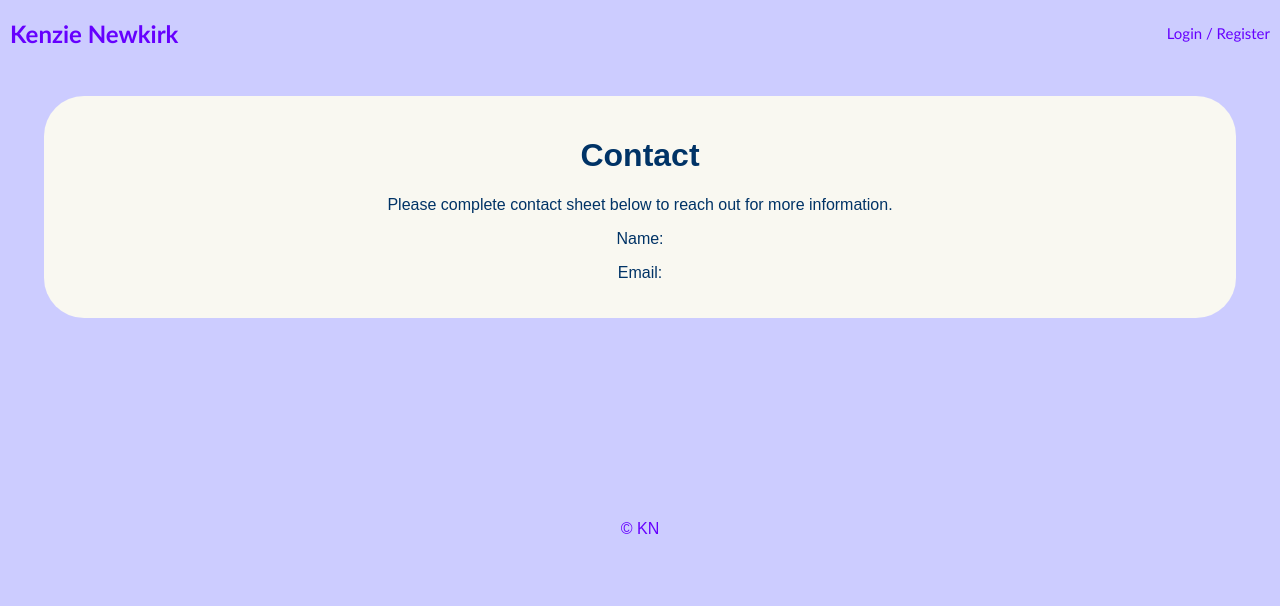
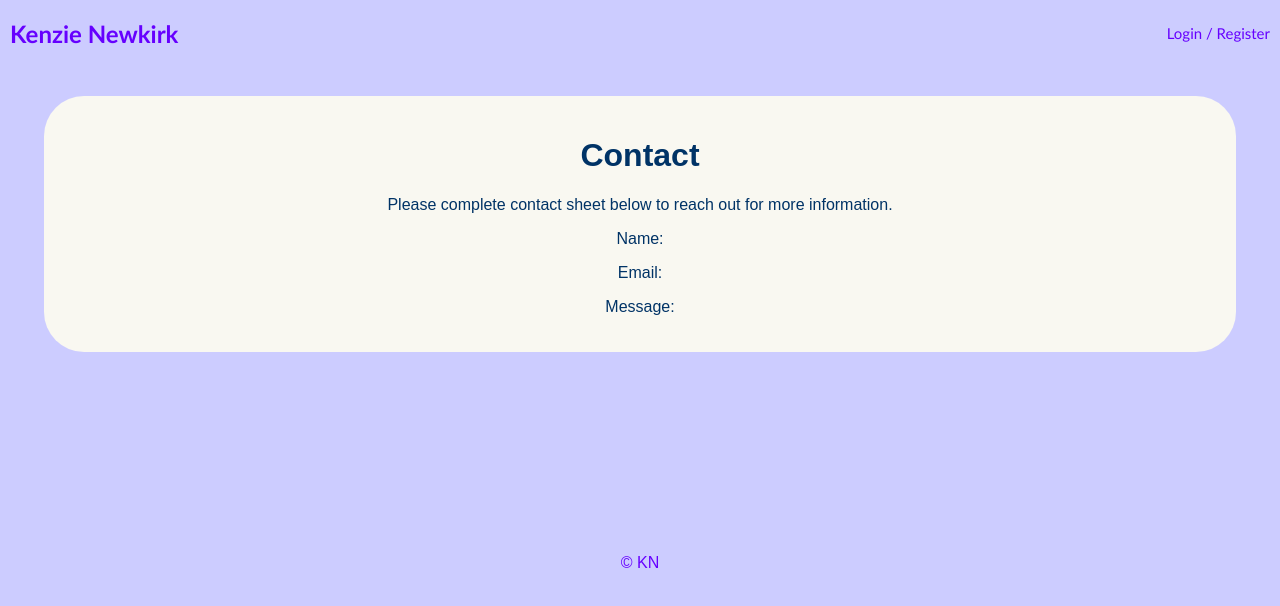
Before and after one commit to mackenzienewkirk/blog, a React (Create React App) app: page /#/about in a window 1280 px wide. Shown: the top 606 px of the page. Built offline with nearby package versions, Linux system fonts and the light colour scheme; no server answers.

Commit message:
adding message input line

```diff
--- a/src/components/AboutPage/AboutPage.jsx
+++ b/src/components/AboutPage/AboutPage.jsx
@@ -14,6 +14,7 @@ function AboutPage() {
         <div>
           <p>Name:</p>
           <p>Email:</p>
+          <p>Message:</p>
         </div>
 
       </div>
```
